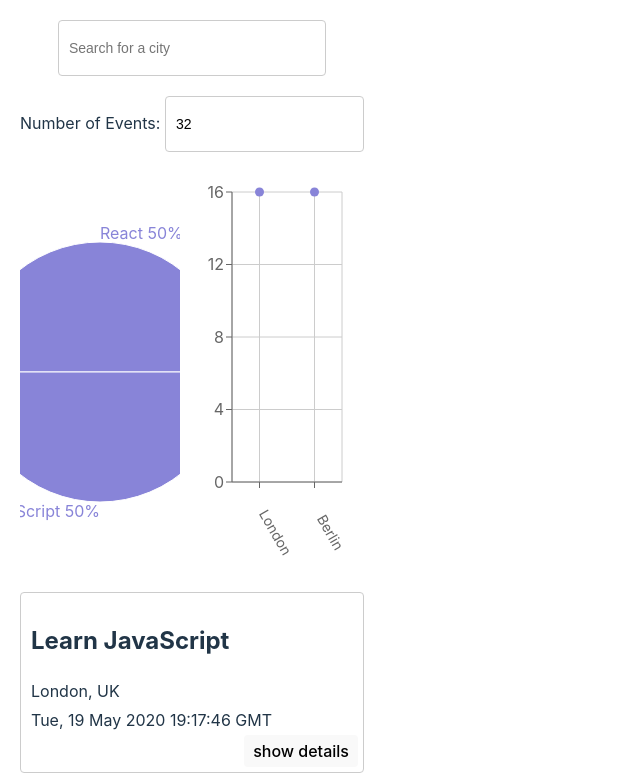
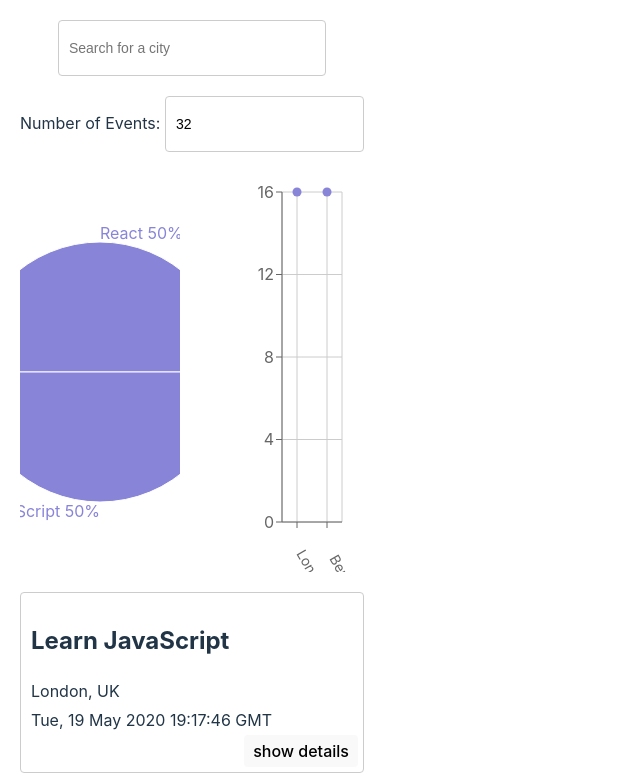
Before and after one commit to HanVonWolf/meet, a React (Vite) app: page / in a window 1280 px wide. Shown: the top 781 px of the page, without its empty margins (0-640 px from the left). Built offline with nearby package versions, Linux system fonts and the light colour scheme.

Commit message:
Margins on city charts

```diff
--- a/src/components/CityEventsChart.jsx
+++ b/src/components/CityEventsChart.jsx
@@ -30,8 +30,8 @@ const CityEventsChart = ({ allLocations, events }) => {
         margin={{
           top: 20,
           right: 20,
-          bottom: 60,
-          left: -30,
+          bottom: 20,
+          left: 20,
         }}
       >
         <CartesianGrid />
```
